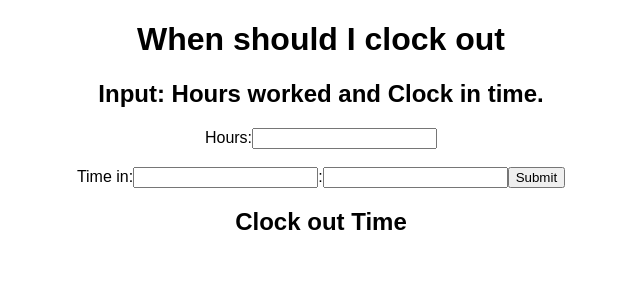
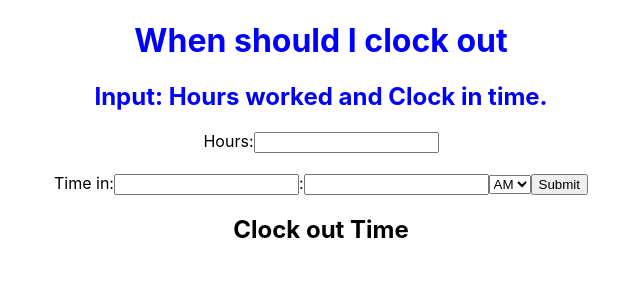
Before and after one commit to clarson1229/clock-out-gh, a React (Create React App) app: page / in a window 1280 px wide. Shown: the top 300 px of the page, without its empty margins (319-959 px from the left). Built offline with nearby package versions, Linux system fonts and the light colour scheme.

Commit message:
Added Am/Pm select

```diff
--- a/src/App.css
+++ b/src/App.css
@@ -1,14 +1,19 @@
 .App {
-  font-family: sans-serif;
+  font-family: Arial,;
   text-align: center;
-  color: black;
+  display: flex;
+  flex-direction: column;
+  align-items: center;
 }
 .App-logo {
   animation: App-logo-spin infinite 20s linear;
   height: 40vmin;
   pointer-events: none;
 }
+.HeaderStuff{
 
+  color: blue;
+}
 .App-header {
   background-color: #282c34;
   min-height: 100vh;
--- a/src/App.js
+++ b/src/App.js
@@ -5,8 +5,10 @@ import Form from "./Components/Form";
 function App() {
   return (
     <div className="App">
-      <h1>When should I clock out </h1>
-      <h2>Input: Hours worked and Clock in time. </h2>
+      <div className='HeaderStuff'>
+        <h1>When should I clock out </h1>
+        <h2>Input: Hours worked and Clock in time. </h2>
+      </div>
       <Form />
     </div>
   );
--- a/src/Components/Form.js
+++ b/src/Components/Form.js
@@ -5,7 +5,8 @@ function Form() {
   const [values, setValues] = useState({
     hours: "",
     timeInHours: "",
-    timeInMins: ""
+    timeInMins: "",
+    timeOfDay: "AM"
   });
   const handleInputChange = e => {
     const { name, value } = e.target;
@@ -57,6 +58,15 @@ function Form() {
           onChange={handleInputChange}
         />
       </label>
+      <select
+        name='timeOfDay'
+        onChange={handleInputChange}
+        value={values.timeOfDay}
+      >
+        <option value='AM'>AM</option>
+        <option value='PM'>PM</option>
+      </select>
+
       <input type="submit" value="Submit" />
       <div className="output" hidden={false}>
         <h2>Clock out Time </h2>
```
